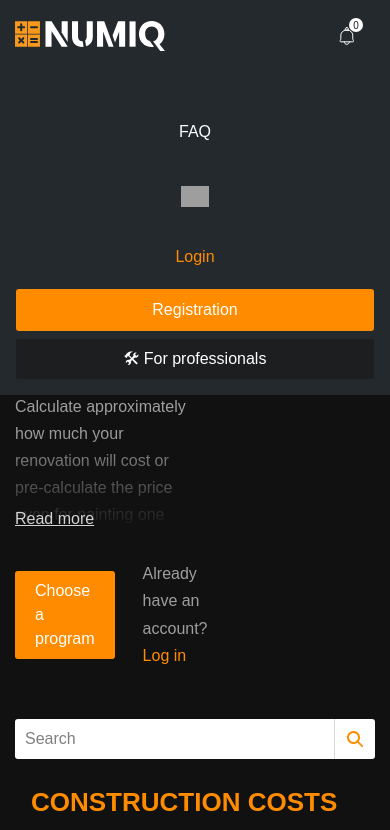
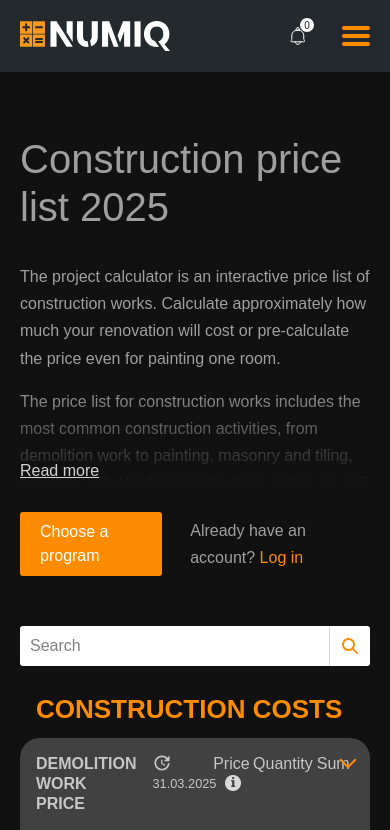
Before and after one commit to alex-tiutiunyk/numiq, a Next.js app: page / in a window 390 px wide. Shown: the top 830 px of the page. Built offline with nearby package versions, Linux system fonts and the light colour scheme; grey boxes are pictures that could not be loaded.

Commit message:
add gamburger, optimize construction block and construction rows for tablet

```diff
--- a/src/app/globals.css
+++ b/src/app/globals.css
@@ -125,7 +125,6 @@
 }
 
 @layer base {
-  /* base styles */
   /* clears the 'X' from Internet Explorer */
   input[type="search"]::-ms-clear,
   input[type="search"]::-ms-reveal {
--- a/src/app/page.tsx
+++ b/src/app/page.tsx
@@ -10,7 +10,7 @@ export default function Home() {
   return (
     <>
       <Header />
-      <main className="mx-auto w-full max-w-[1140px] grow px-[15px] pb-[105px]">
+      <main className="mx-auto w-full max-w-[1140px] grow px-5 pb-[105px]">
         <ChooseProgram />
         <Search />
         <ConstructionCosts />
--- a/src/components/ChooseProgram.tsx
+++ b/src/components/ChooseProgram.tsx
@@ -36,7 +36,7 @@ const ChooseProgram: React.FC = () => {
 
   return (
     <section className="flex gap-23 py-[63px_50px]">
-      <div className="w-[48%]">
+      <div className="w-full lg:w-[48%]">
         <h1 className="text-brand-gray-40 my-[0_32px] text-[40px] leading-[1.2] font-normal">
           Construction price list 2025
         </h1>
@@ -72,7 +72,7 @@ const ChooseProgram: React.FC = () => {
           </span>
         </footer>
       </div>
-      <div className="grow pt-8">
+      <div className="hidden grow pt-8 lg:block">
         <Image
           width={486}
           height={320}
--- a/src/components/Constructions/ConstructionRow.tsx
+++ b/src/components/Constructions/ConstructionRow.tsx
@@ -33,7 +33,7 @@ const ConstructionRow: React.FC<ConstructionRowProps> = ({ row }) => {
     <div className="group/row bg-brand-gray-500 hover:bg-brand-gray-200 border-brand-gray-160 flex items-center justify-center border-b px-4 pr-0 leading-[20px] transition select-none last:rounded-b-[20px] hover:text-white">
       <div
         ref={tooltipWrapRef}
-        className="flex max-w-[61%] grow gap-4 py-3.5 transition"
+        className="flex max-w-[52%] grow gap-4 py-3.5 transition lg:max-w-[61%]"
       >
         <p className="m-0">
           {url ? (
@@ -79,7 +79,7 @@ const ConstructionRow: React.FC<ConstructionRowProps> = ({ row }) => {
               value={inputValue}
               max={99999}
               onChange={(event) => handleChange(event)}
-              className="placeholder:text-brand-gray-100 text-brand-gray-100 group-hover/row:bg-brand-gray-10 w-[80px] rounded-l-[3px] bg-white p-2 text-center text-sm focus:outline-0"
+              className="placeholder:text-brand-gray-100 text-brand-gray-100 group-hover/row:bg-brand-gray-10 w-[40px] rounded-l-[3px] bg-white p-2 text-center text-sm focus:outline-0 lg:w-[80px]"
             />
             <span className="group group-hover/row:bg-brand-gray-10 text-brand-gray-100 border-brand-gray-15 relative w-[50px] rounded-r-[3px] border-l bg-white p-2 text-center text-sm">
               {units}
@@ -94,7 +94,7 @@ const ConstructionRow: React.FC<ConstructionRowProps> = ({ row }) => {
           </>
         )}
       </div>
-      <div className="w-[13%] justify-center px-2 text-center">
+      <div className="w-[22%] justify-center px-2 text-center lg:w-[13%]">
         {row.visibleWhenLogin ? (
           <Link
             href="/registration"
--- a/src/components/Constructions/ConstructionTitle.tsx
+++ b/src/components/Constructions/ConstructionTitle.tsx
@@ -19,7 +19,7 @@ const ConstructionTitle: React.FC<ConstructionTitleProps> = ({
 
   return (
     <div className="bg-brand-gray-100 text-brand-gray-30 relative flex rounded-t-[20px] p-4 pr-0 leading-[20px]">
-      <div className="flex grow gap-4">
+      <div className="flex max-w-[52%] grow gap-4 lg:max-w-[61%]">
         <h2 className="text-base leading-[20px] font-bold uppercase">
           {block.titleSection}
         </h2>
@@ -34,7 +34,7 @@ const ConstructionTitle: React.FC<ConstructionTitleProps> = ({
         <span className="mt-[1px] ml-1 inline-block h-4 w-4 cursor-pointer bg-[url('../../public/icons/info.png')] [background-size:33px_16px] align-top hover:bg-[-17px_0px]"></span>
       </div>
       <div className="w-[13%] text-center">Quantity</div>
-      <div className="w-[13%] text-center">Sum</div>
+      <div className="w-[22%] text-center lg:w-[13%]">Sum</div>
       {block.rows.length > 2 && (
         <button
           type="button"
--- a/src/components/Header.tsx
+++ b/src/components/Header.tsx
@@ -1,18 +1,24 @@
+"use client";
+
 import { basePath } from "@/utils";
+import { motion } from "framer-motion";
 import Image from "next/image";
 import Link from "next/link";
 import React from "react";
+import { Hamburger } from "./ui";
 
 const Header: React.FC = () => {
+  const [isOpen, setIsOpen] = React.useState<boolean>(false);
+
   return (
     <header className="bg-brand-gray-700 relative z-10">
-      <div className="mx-auto flex max-w-[1140px] items-center justify-between px-[15px]">
+      <div className="mx-auto flex max-w-[1140px] items-center justify-between px-5">
         <Link href="/" className="transition hover:opacity-90">
           <Image
             src={`${basePath}/images/logo.svg`}
+            alt="Numic"
             width={150}
-            height={63}
-            alt="Numic"
+            height={30}
           />
         </Link>
         <div className="flex items-center leading-[1]">
@@ -29,7 +35,13 @@ const Header: React.FC = () => {
                 0
               </small>
             </div>
-            <div className="bg-brand-gray-700 absolute top-full right-0 left-0 flex flex-col gap-2 p-4 pt-8 text-center lg:contents">
+            <motion.div
+              initial={false}
+              animate={{ height: isOpen ? "auto" : 0 }}
+              transition={{ duration: 0.4, ease: "easeInOut" }}
+              className="absolute top-full right-0 left-0 overflow-hidden lg:contents"
+            >
+              <div className="bg-brand-gray-700 flex flex-col gap-2 p-4 pt-8 text-center lg:contents">
                 <ul className="contents items-center lg:order-0 lg:flex">
                   <li className="order-3 lg:order-0">
                     <Link
@@ -99,7 +111,9 @@ const Header: React.FC = () => {
                   </li>
                 </ul>
               </div>
+            </motion.div>
           </nav>
+          <Hamburger setIsOpen={setIsOpen} isOpen={isOpen} />
         </div>
       </div>
     </header>
--- /dev/null
+++ b/src/components/ui/Hamburger.tsx
@@ -0,0 +1,39 @@
+"use client";
+
+import { cn } from "@/utils";
+import React from "react";
+
+interface HamburgerProps {
+  setIsOpen: React.Dispatch<React.SetStateAction<boolean>>;
+  isOpen: boolean;
+}
+
+const Hamburger: React.FC<HamburgerProps> = ({ setIsOpen, isOpen }) => {
+  return (
+    <button
+      className="-mr-2 ml-2 p-2 text-[1px] leading-1 lg:hidden"
+      onClick={() => setIsOpen((prev) => !prev)}
+    >
+      <div className="grid justify-items-center gap-1">
+        <span
+          className={cn("bg-brand-orange h-1 w-7 rounded-full transition", {
+            "translate-y-2 rotate-45": isOpen,
+          })}
+        ></span>
+        <span
+          className={cn("bg-brand-orange h-1 w-7 rounded-full transition", {
+            "scale-x-0": isOpen,
+          })}
+        ></span>
+        <span
+          className={cn("bg-brand-orange h-1 w-7 rounded-full", {
+            "-translate-y-2 -rotate-45": isOpen,
+          })}
+        ></span>
+        <span className="aria-invisible">Open mobile menu</span>
+      </div>
+    </button>
+  );
+};
+
+export default Hamburger;
--- a/src/components/ui/index.ts
+++ b/src/components/ui/index.ts
@@ -1,4 +1,5 @@
+import Hamburger from "./Hamburger";
 import SmartTooltip from "./SmartTooltip";
 import ToggleSwitch from "./ToggleSwitch";
 
-export { ToggleSwitch, SmartTooltip };
+export { ToggleSwitch, SmartTooltip, Hamburger };
```
Lines whose indentation alone changed are shown as unchanged.
